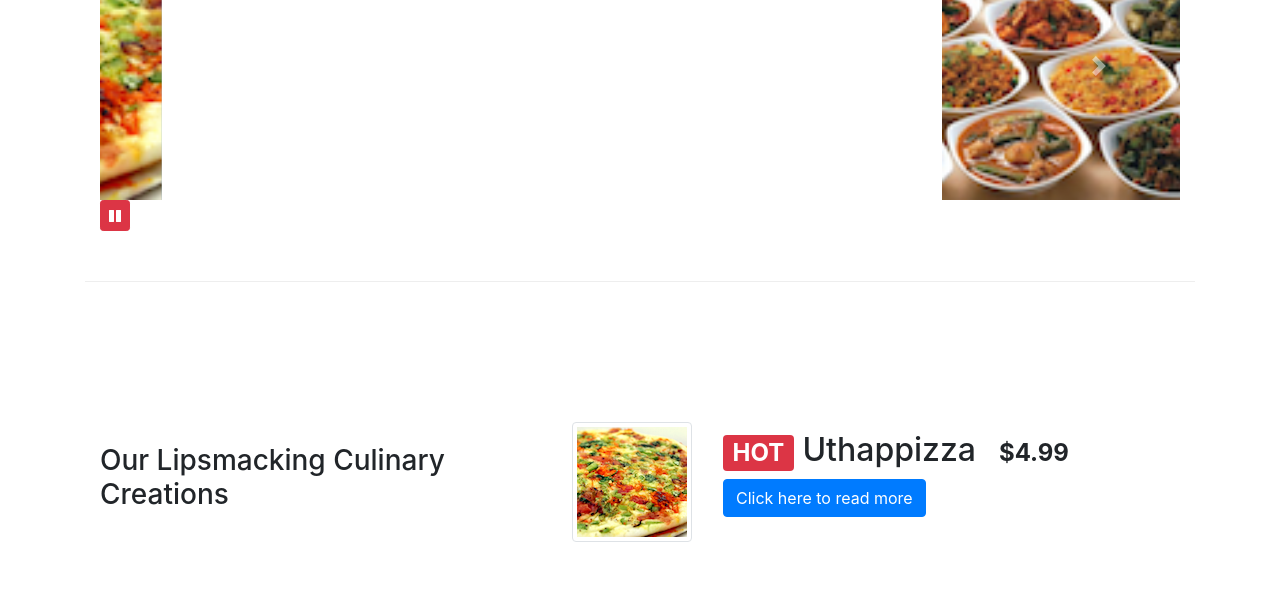
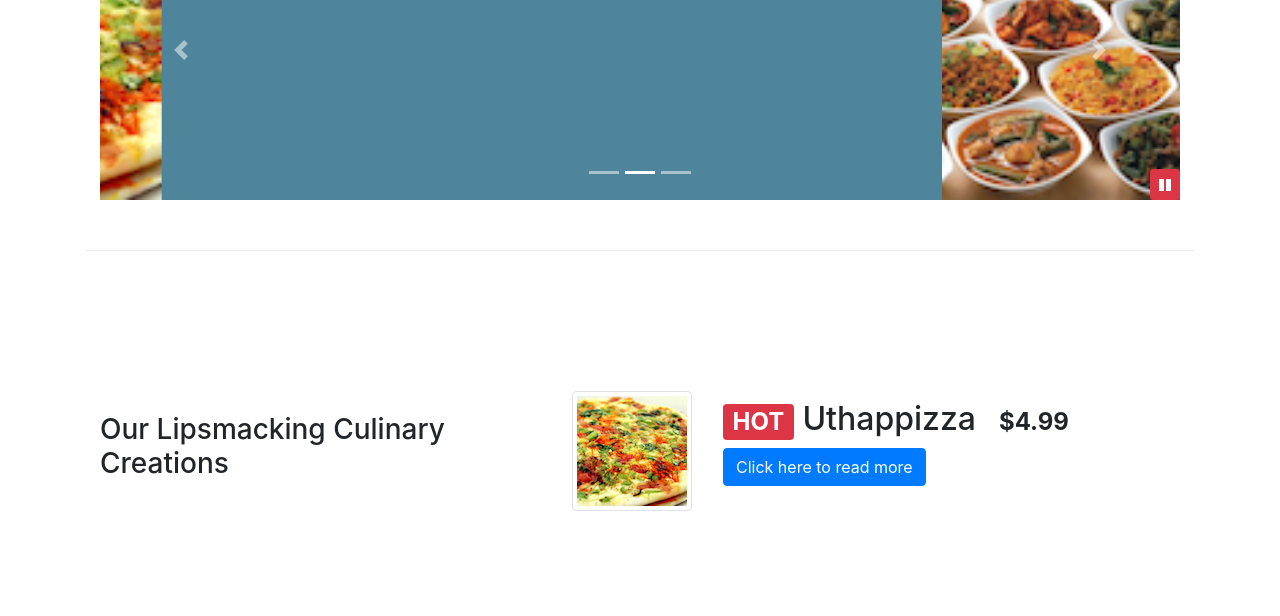
Before and after one commit to AaronGoodrum/conFusion, a website: page index.html in a window 1280 px wide. Shown: the part 484-1100 px from the top of the page. Drawn offline with nearby package versions, Linux system fonts and the light colour scheme.

Commit message:
scss to css

```diff
--- a/css/styles.css
+++ b/css/styles.css
@@ -47,14 +47,6 @@ body {
   padding: 10px; }
 
 .carousel {
-<<<<<<< HEAD
-  background:rgb(153,153,204);
-}
-.carousel-item {
-height: 300px;
-}
-.carousel-item img {
-=======
   background: #512DA8;
   background: #4e859b; }
   .carousel .carousel-item {
@@ -67,7 +59,6 @@ height: 300px;
 
 #carousel-button {
   right: 0px;
->>>>>>> e505e4e714c2831eb8f691ff1356a3ccc076a2f9
   position: absolute;
   bottom: 0px; }
 
```
